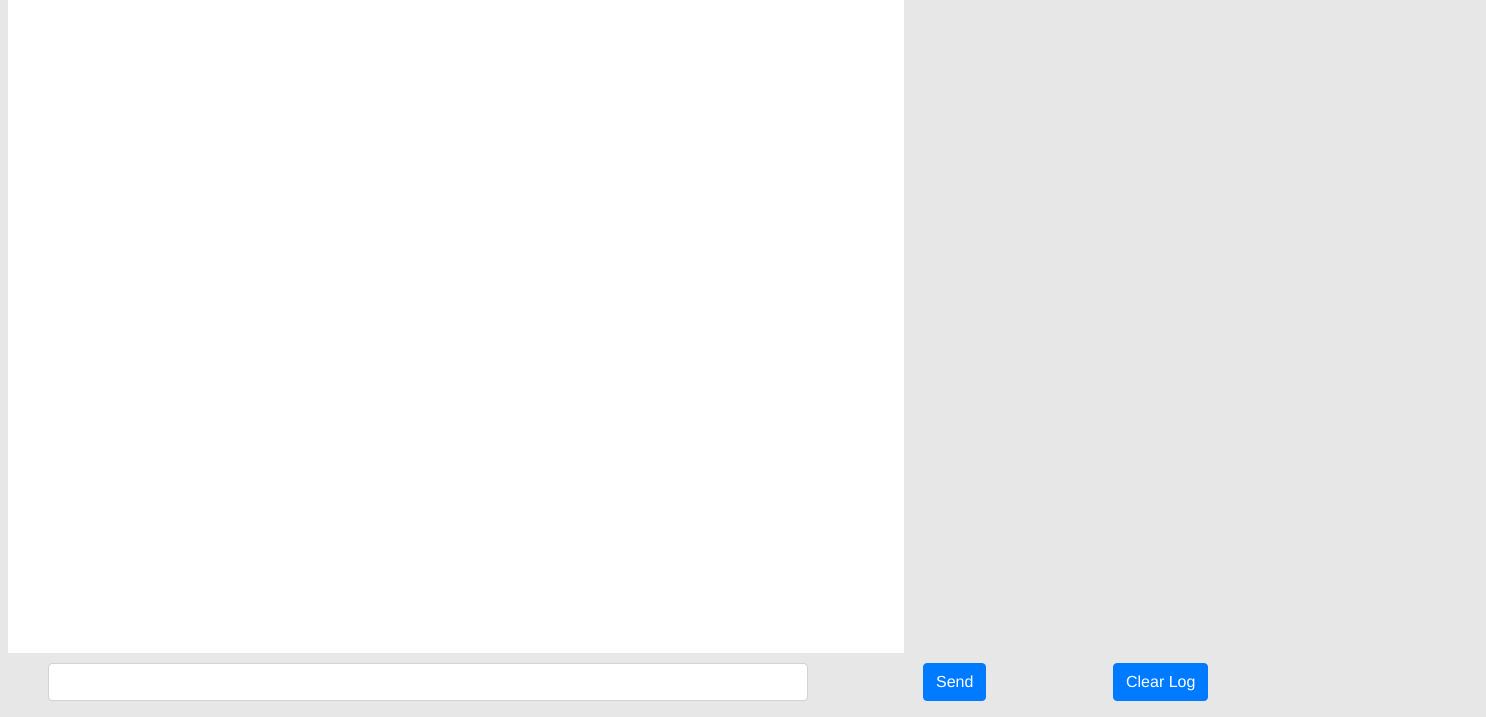
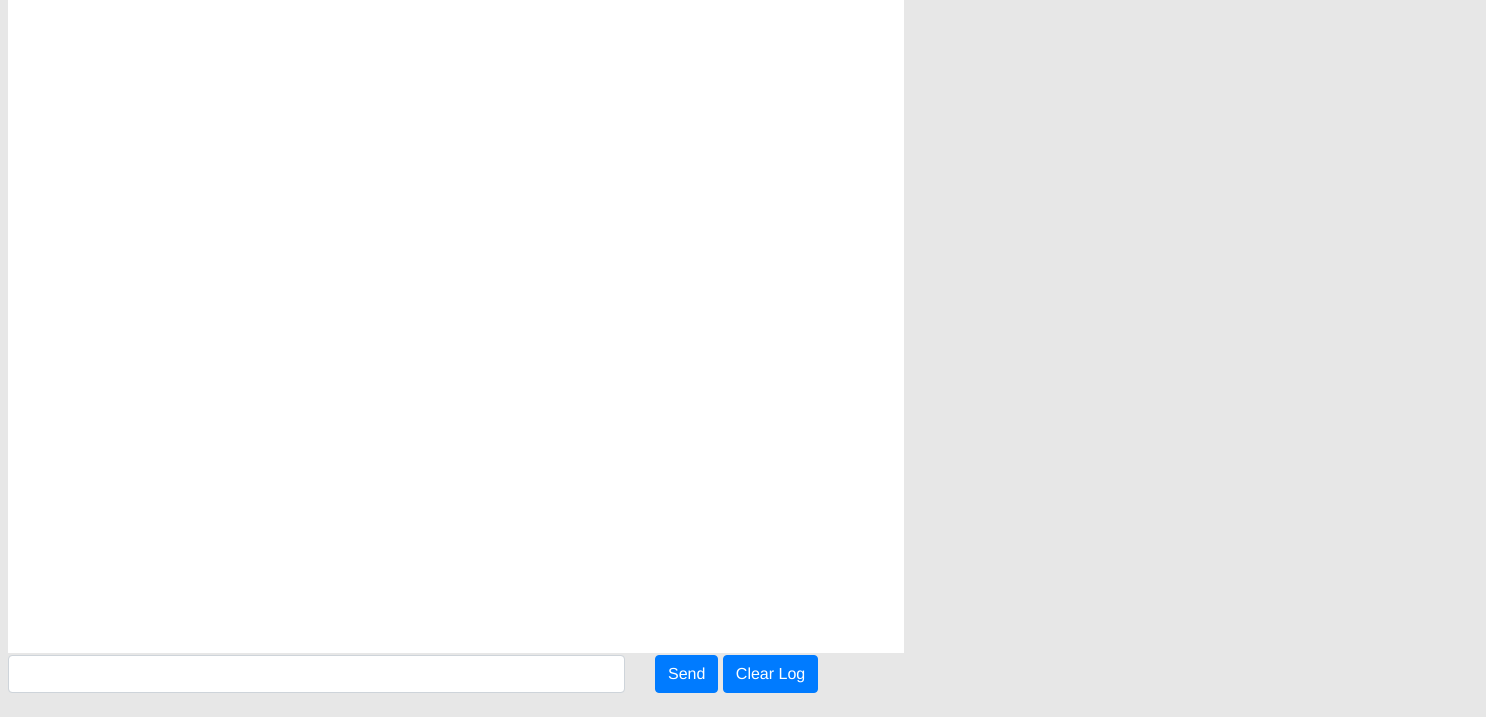
Before and after one commit to ftenario/tcp2com, a plain HTML site: page index.html in a window 1280 px wide. Shown: the part 83-800 px from the top of the page, 1486 px wide, since content can reach past the window. Drawn offline with Linux system fonts and the light colour scheme.

Commit message:
Fixed html, css, and layout

```diff
--- a/index.html
+++ b/index.html
@@ -3,7 +3,7 @@
 <head>
 <title>Http To Serial Port</title>
 <link rel="stylesheet" type="text/css" href="static/bootstrap.min.css">
-<script type="text/javascript" src="static/bootstrap.min.js"></script>
+<!-- <script type="text/javascript" src="static/bootstrap.min.js"></script> -->
 
 <script type="text/javascript">
   var conn;
@@ -127,47 +127,18 @@ body {
     width: 70%;
 }
 
-#msg {
-  /* height: 2em;
-  font-size: 14px; */
-  position: absolute;
-  left: -100px;
-}
-
 #log pre {
   margin: 0;
 }
 #form {
-    padding: 0 1em 0 1em;
-    margin: 1;
+    padding: 0.5em 0.5em 0.5em 0.5em;
     position: absolute;
     bottom: 1em;
-    left: -50px;
-    width: 120%;
+    left: 0px;
+    width: 100%;
     overflow: hidden;
 }
-/*
-#send {
-   background-color: #008CBA;
-   border: none;
-   color: white;
-   padding: 10px 32px;
-   text-align: center;
-   text-decoration: none;
-   display: inline-block;
-   font-size: 12px;
-}
-#clear {
-   background-color: #008CBA;
-   border: none;
-   color: white;
-   padding: 10px 32px;
-   text-align: center;
-   text-decoration: none;
-   display: inline-block;
-   font-size: 12px;
-}
-*/
+
 #status {
   position: absolute;
   top: 50px;
@@ -214,19 +185,17 @@ body {
 <div id="log"></div>
 <div id="status">State</div>
     <form id="form" autocomplete="off">
-      <div class="container" width="100%">
           <div class="row">
-              <div class="col-8">
-                  <input type="text" class="form-control" width="60px" id="msg"/>
+              <div class="col-6">
+                  <input type="text" class="form-control" width="100%" id="msg"/>
               </div>
-              <div class="col-2">
+              <div class="col-3">
                 <button type="submit" id="send"  class="btn btn-primary">Send</button>
+                <button type="button" id="clear" class="btn btn-primary">Clear Log</button>
               </div>
-              <div class="col-2">
-                  <button type="button" id="clear" class="btn btn-primary">Clear Log</button>
+              <div class="col-3">
               </div>
           <div>
-        </div>
     </form>
 </div>
 </body>
```
Also changed, not shown: 1 other file.
